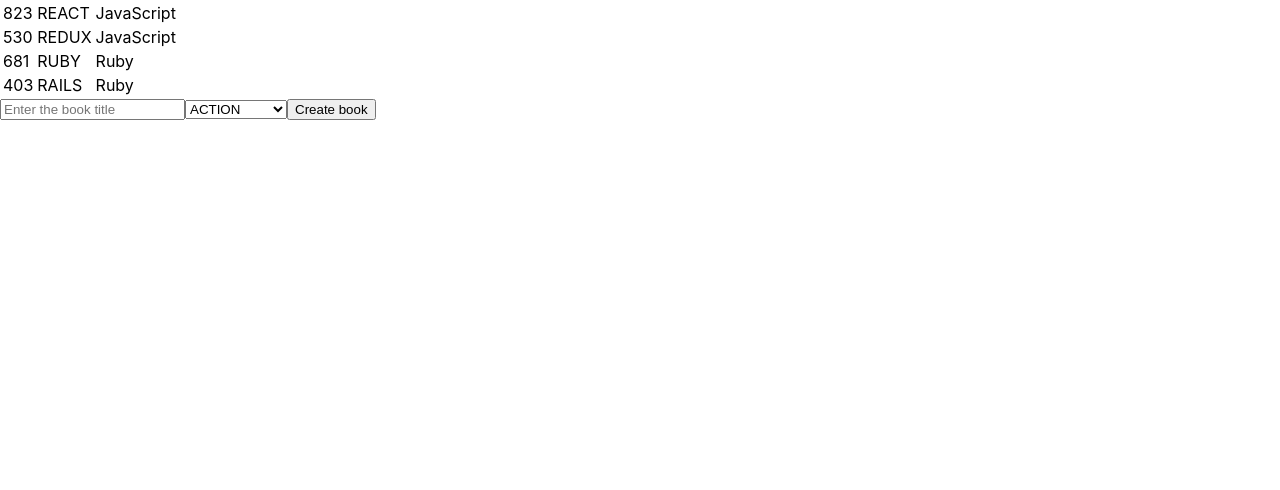
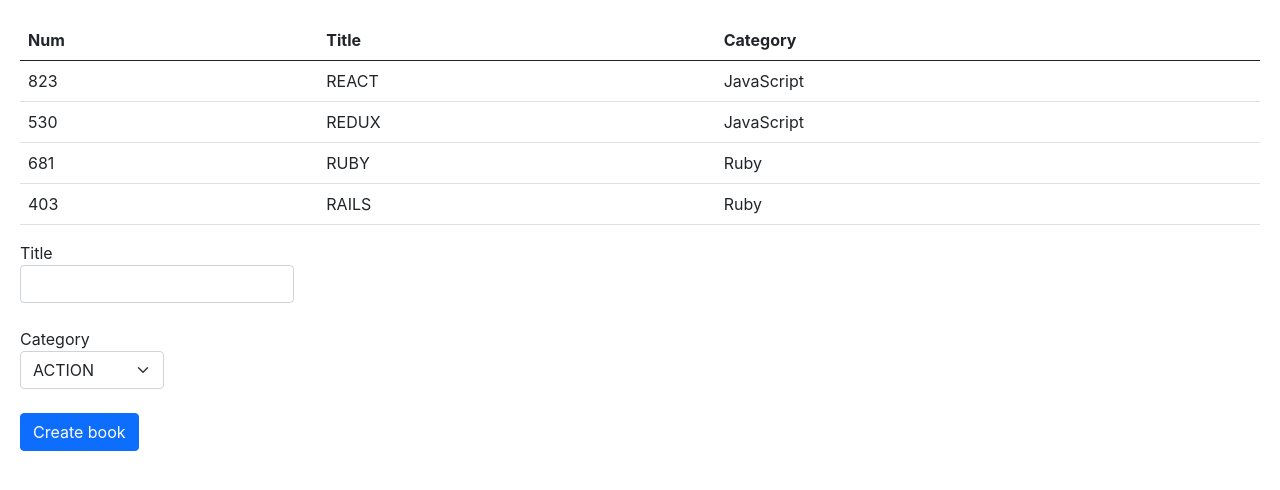
Before and after one commit to dedwards13/bookstore, a React (Create React App) app: page / in a window 1280 px wide. Shown: the top 490 px of the page. Built offline with nearby package versions, Linux system fonts and the light colour scheme.

Commit message:
Add mapDispatchToProps

```diff
--- a/public/index.html
+++ b/public/index.html
@@ -9,7 +9,7 @@
       name="description"
       content="Web site created using create-react-app"
     />
-
+    <link href="https://cdn.jsdelivr.net/npm/bootstrap@5.0.0-beta2/dist/css/bootstrap.min.css" rel="stylesheet" integrity="sha384-BmbxuPwQa2lc/FVzBcNJ7UAyJxM6wuqIj61tLrc4wSX0szH/Ev+nYRRuWlolflfl" crossorigin="anonymous">
     <title>React App</title>
   </head>
   <body>
--- a/src/components/BooksForm.js
+++ b/src/components/BooksForm.js
@@ -8,15 +8,27 @@
     {key:6, name:'SCI-FI'}];
 
     const BooksForm = () => (
-        <form action="#" method="POST">
-          <input type="text" name="title" placeHolder="Enter the book title" />
-          <select name="category">
-            {
-              CATEGORIES.map(({ key, name }) => <option value={name} key={key}>{name}</option>)
-            }
-          </select>
-          <button type="button">Create book</button>
-        </form>
+        <form className="row g-3">
+        <div className="col-md-12">
+          <label htmlFor="inputTitle" className="form-label">
+            Title
+            <input type="text" className="form-control" id="inputTitle" />
+          </label>
+        </div>
+        <div className="col-md-12">
+          <label htmlFor="category" className="form-label">
+            Category
+            <select name="category" className="form-select" id="category">
+              {
+                CATEGORIES.map(({ key, name }) => <option value={name} key={key}>{name}</option>)
+              }
+            </select>
+          </label>
+        </div>
+        <div className="col-md-12">
+          <button type="button" className="btn btn-primary">Create book</button>
+        </div>
+      </form>
       );
 
       export default BooksForm;
--- a/src/containers/BookList.js
+++ b/src/containers/BookList.js
@@ -2,13 +2,22 @@
 import Book from '../components/Book';
 
 const BookList = ({ books }) => (
-    <table>
+    <table className="table">
+    <thead>
+      <tr>
+        <th scope="col">Num</th>
+        <th scope="col">Title</th>
+        <th scope="col">Category</th>
+      </tr>
+    </thead>
+    <tbody>
       {
         books.map(
-            book => <tr key={book.id}><Book book={book} /></tr>,
+          book => <tr key={book.id}><Book book={book} /></tr>,
         )
       }
-    </table>
+    </tbody>
+  </table>
   );
 
   BookList.propTypes = {
--- a/src/index.css
+++ b/src/index.css
@@ -25,3 +25,7 @@
     'Courier New',
     monospace;
 }
+
+#root {
+  padding: 20px;
+}
```
